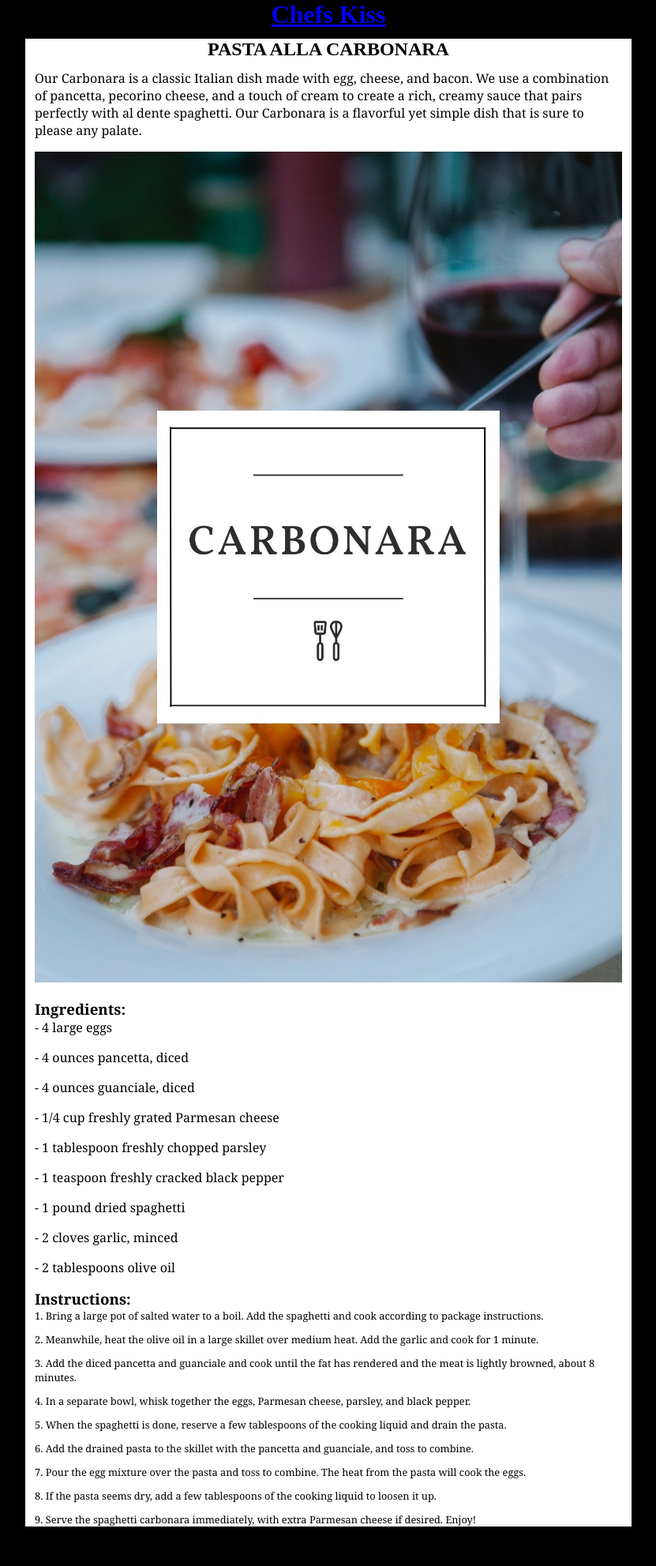
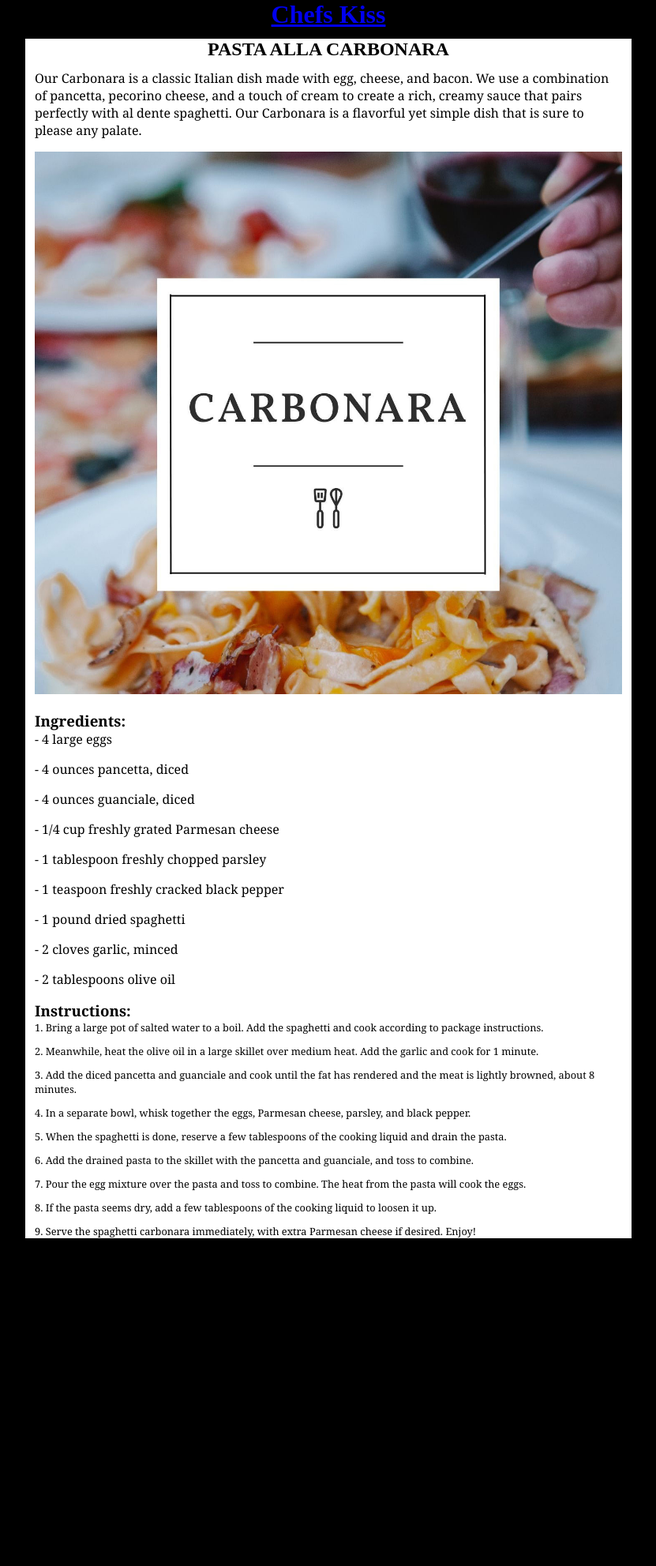
Before and after one commit to AmyLindsay1/ChefsKiss, a Jekyll site: the page built from _recipes/recipe2.md, in a window 1280 px wide. Shown: the whole page at 79% size, without its empty margins (224-1055 px from the left). Built offline with Jekyll 4.4.1, drawn with Linux system fonts in a browser that asks for light colours; after the commit the page ends 1618 px from its top, so only the background shows below that.

Commit message:
Update Recipe “recipe2”

```diff
--- a/_recipes/recipe2.md
+++ b/_recipes/recipe2.md
@@ -7,7 +7,7 @@ published: true
 ---
 Our Carbonara is a classic Italian dish made with egg, cheese, and bacon. We use a combination of pancetta, pecorino cheese, and a touch of cream to create a rich, creamy sauce that pairs perfectly with al dente spaghetti. Our Carbonara is a flavorful yet simple dish that is sure to please any palate.
 
-![](../uploads/5.jpg)
+![](../uploads/carb.jpg)
 
 ### Ingredients:
 
```
Also changed, not shown: uploads/carb.jpg (added).
